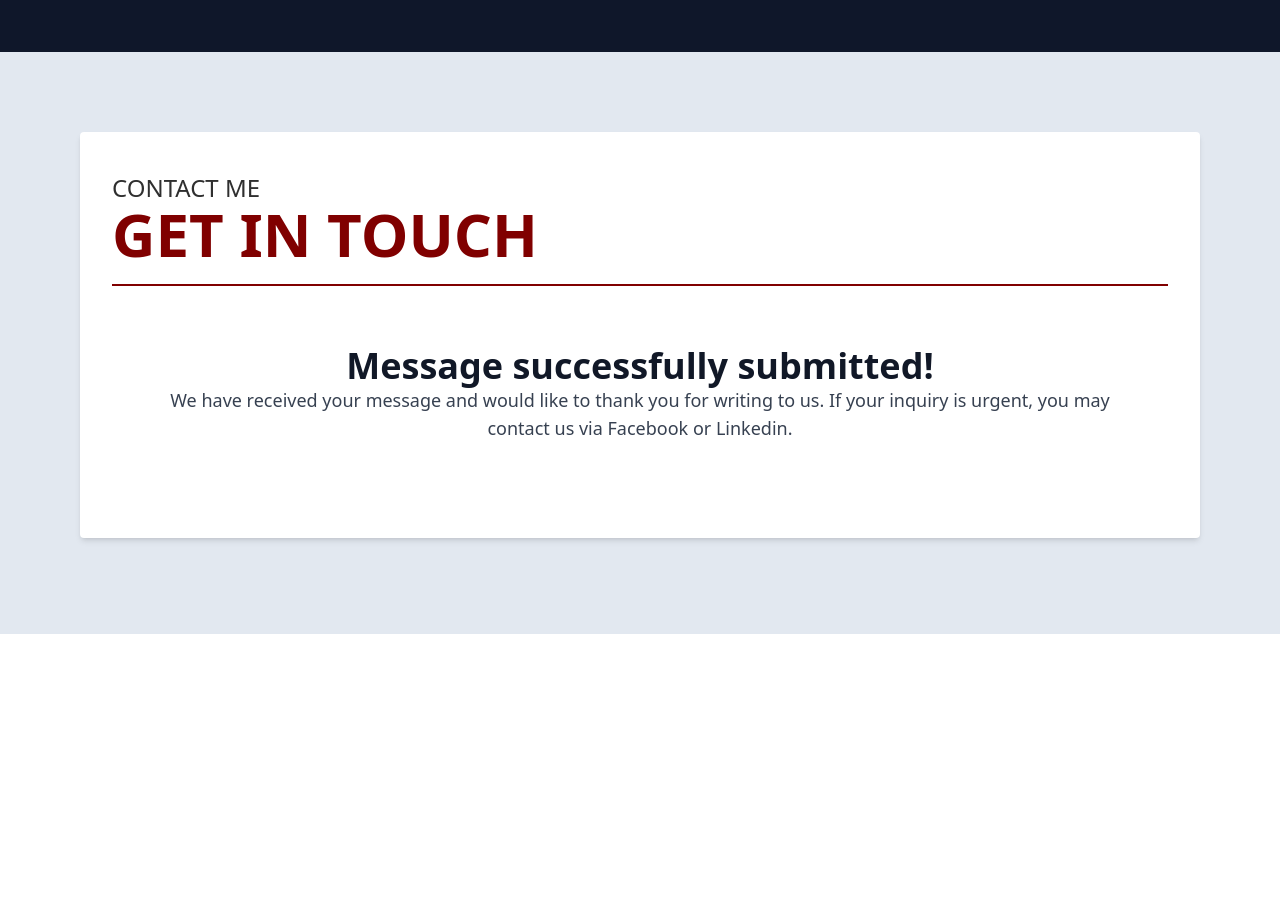
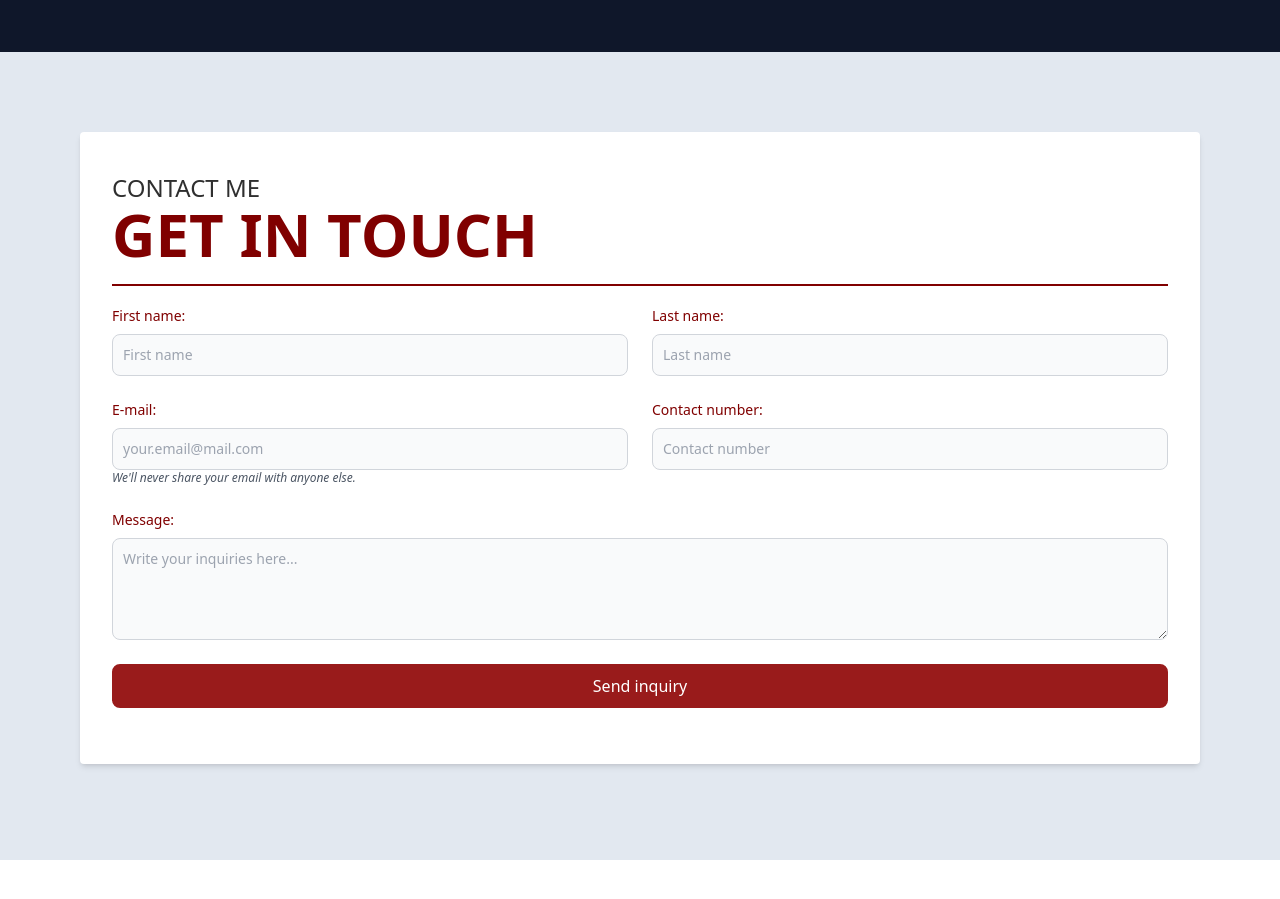
Before and after one commit to zirc31/ZircDevPortfolio, a React (Create React App) app: page / in a window 1280 px wide. Shown: the part 4380-5279 px from the top of the page. Before the commit the page ends 5089 px from the top, so only its background shows below. Built offline with nearby package versions, Linux system fonts and the light colour scheme; no server answers.

Commit message:
Feat: update contact

```diff
--- a/src/components/Contact.js
+++ b/src/components/Contact.js
@@ -2,6 +2,9 @@ import React from 'react';
 import { useState } from 'react';
 import { Link } from "react-router-dom";
 import axios from 'axios';
+
+const endPointUrl = process.env.REACT_APP_ENDPOINT_URL;
+const endPointToken = process.env.REACT_APP_zAppToken;
 
 const Contact = () => {
 
@@ -11,26 +14,38 @@ const Contact = () => {
     const [ contactNumber, setContactNumber ] = useState('');
     const [ message, setMessage ] = useState('');
     const [ errMessage, setErrMessage ] = useState('');
-    const [ successMessage, setSuccessMessage ] = useState('false');
+    const [ successMessage, setSuccessMessage ] = useState(false);
+
+    const requestBody = {
+        firstName: firstName,
+        lastName: lastName,
+        email: email,
+        contactNumber: contactNumber,
+        message: message
+    };
+
+    const showSuccess = () => {
+        setSuccessMessage(true);
+        setTimeout(() => {
+            setSuccessMessage(false);
+        }, 5000);
+    };
 
     const submitForm = () => {
-
+        axios.post( `${endPointUrl}/app/endpoint/${endPointToken}`, requestBody ).then( response => {
+            // console.log( response );
+            // console.log( response.headers );
+        }).catch((error) => {
+            console.error(error);
+        });
+        showSuccess();
     };
 
     const handleSendForm = (e) => {
 
         e.preventDefault();
 
-        // const formBody = {
-        //     firstName: firstName,
-        //     lastName: lastName,
-        //     email: email,
-        //     contactNumber: contactNumber,
-        //     message: message
-        // }
-        // console.log( formBody );
-
-        // validation
+        // email validation
         if ( /^\w+([\.-]?\w+)*@\w+([\.-]?\w+)*(\.\w{2,3})+$/.test(email) ) {
             setErrMessage('');
         } else {
@@ -44,7 +59,6 @@ const Contact = () => {
             setEmail('');
             setContactNumber('');
             setMessage('');
-
             submitForm();
         }
 
@@ -63,7 +77,7 @@ const Contact = () => {
                         <div className='z-divider-r80 my-5'></div>
                     </div>
                     {
-                        !successMessage &&
+                        !successMessage ?
                         <>
                             <div className="flex flex-wrap -mx-3 mb-6">
                                 <div className="w-full md:w-1/2 px-3 mb-6 md:mb-0">
@@ -125,16 +139,14 @@ const Contact = () => {
                                 </div>
                             </div>
                         </>
-                    }
-                    {
-                        successMessage &&
+                        :
                         <>
                             <div className="flex flex-wrap -mx-3 mb-6 p-20 sm:p-10">
                                 <h2 className="w-full text-center font-sans text-3xl font-bold text-gray-900 sm:text-4xl md:mx-auto">
                                     Message successfully submitted!
                                 </h2>
                                 <p className="w-full text-center text-gray-700 md:text-lg">
-                                    We have received your message and would like to thank you for writing to us. If your inquiry is urgent, you may contact us via <Link to="https://www.facebook.com/zircitsolutions" target="_blank">Facebook</Link> or <Link to="https://www.linkedin.com/in/cx31-uiuxdev/" target="_blank">Linkedin</Link>.
+                                    We have received your message and would like to thank you for writing to us. If your inquiry is urgent, you may contact us via <Link to="https://www.facebook.com/zircitsolutions" target="_blank" className='z-cl-spn'>Facebook</Link> or <Link to="https://www.linkedin.com/in/cx31-uiuxdev/" target="_blank" className='z-cl-spn'>Linkedin</Link>.
                                 </p>
                             </div>
                         </>
```
